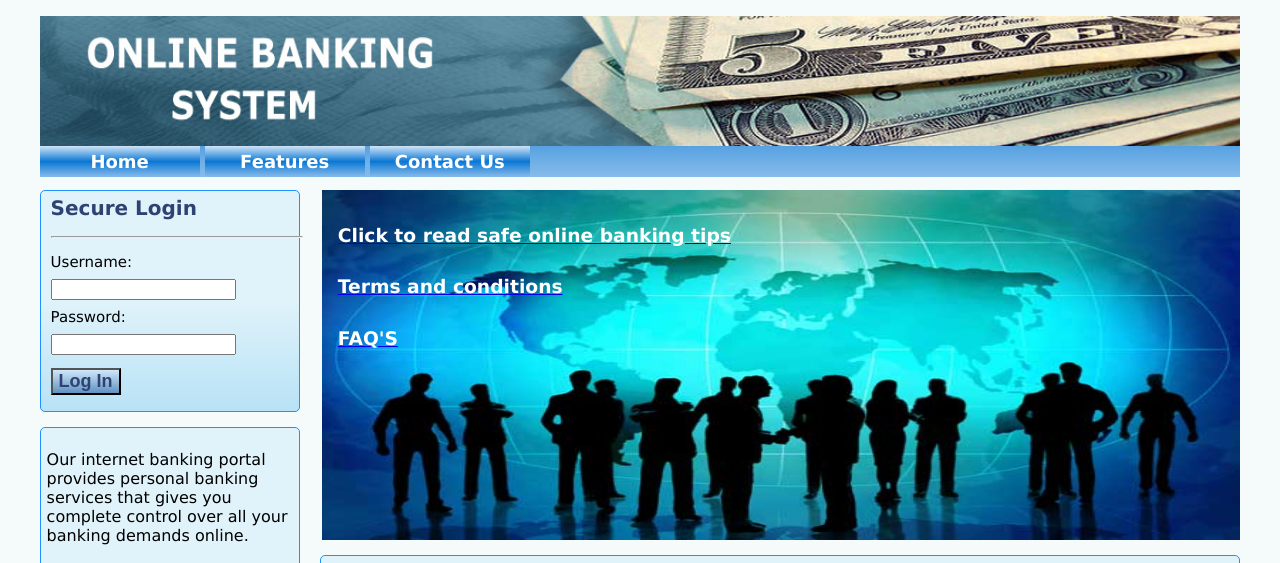
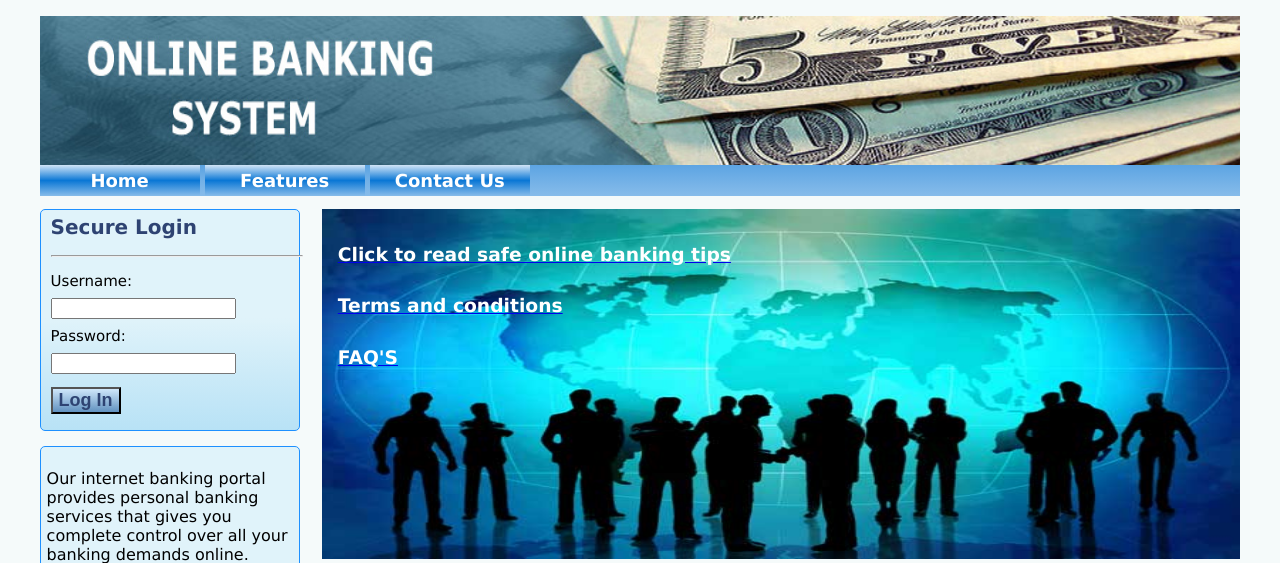
Before and after one commit to Mahesh24-23/Online-Banking-Full-Stack-Devlopment, a PHP site: page /index.php in a window 1280 px wide. Shown: the top 563 px of the page. Run offline with PHP 8.4, Linux system fonts and the light colour scheme.

Commit message:
Update newcss.css

```diff
--- a/newcss.css
+++ b/newcss.css
@@ -12,7 +12,7 @@ body {
 }
 .header{
     float:left;
-    height:130px;
+    height:149px;
     width:100%;
     margin-top:0px;
     background-color:blue;
```
